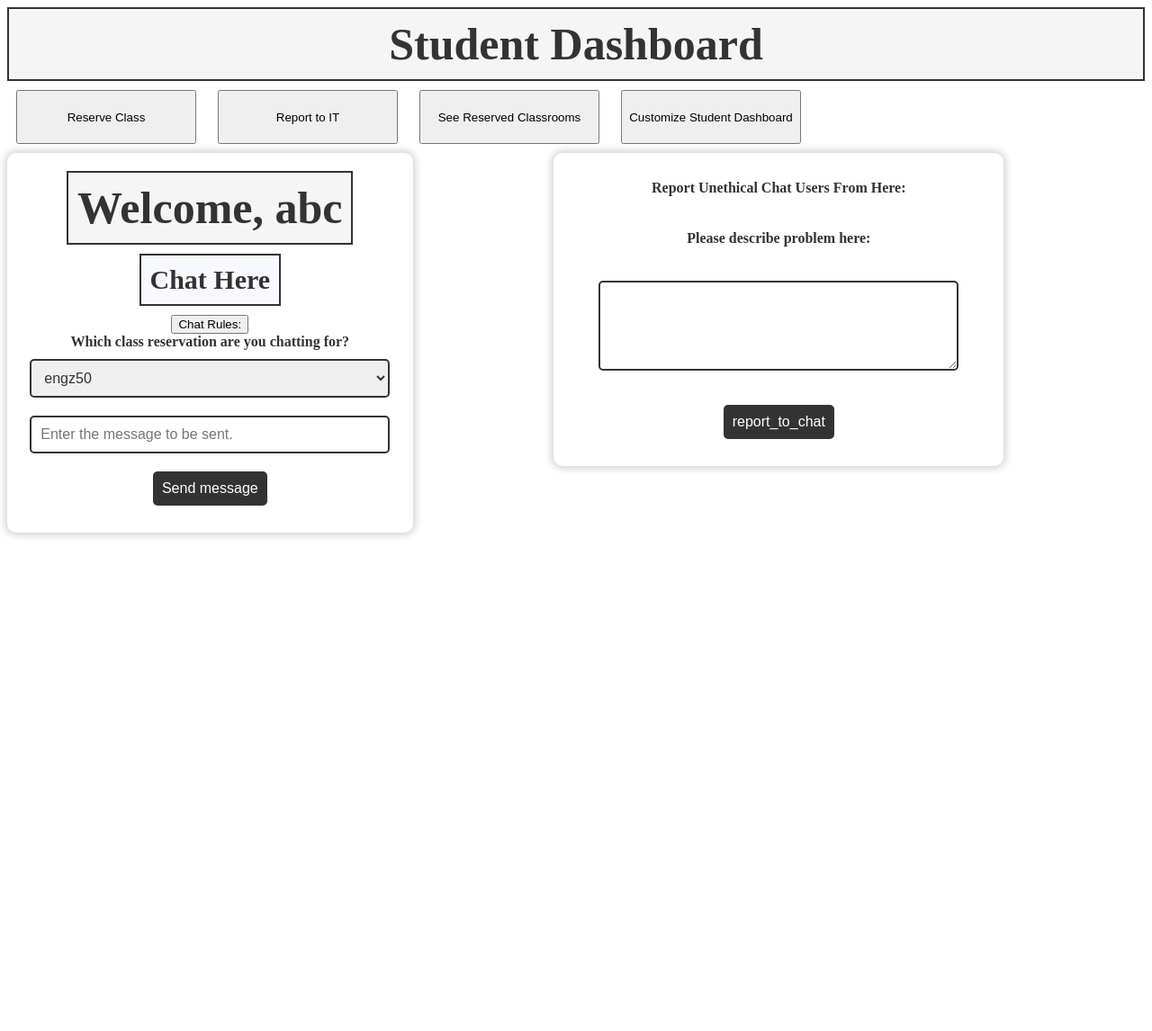
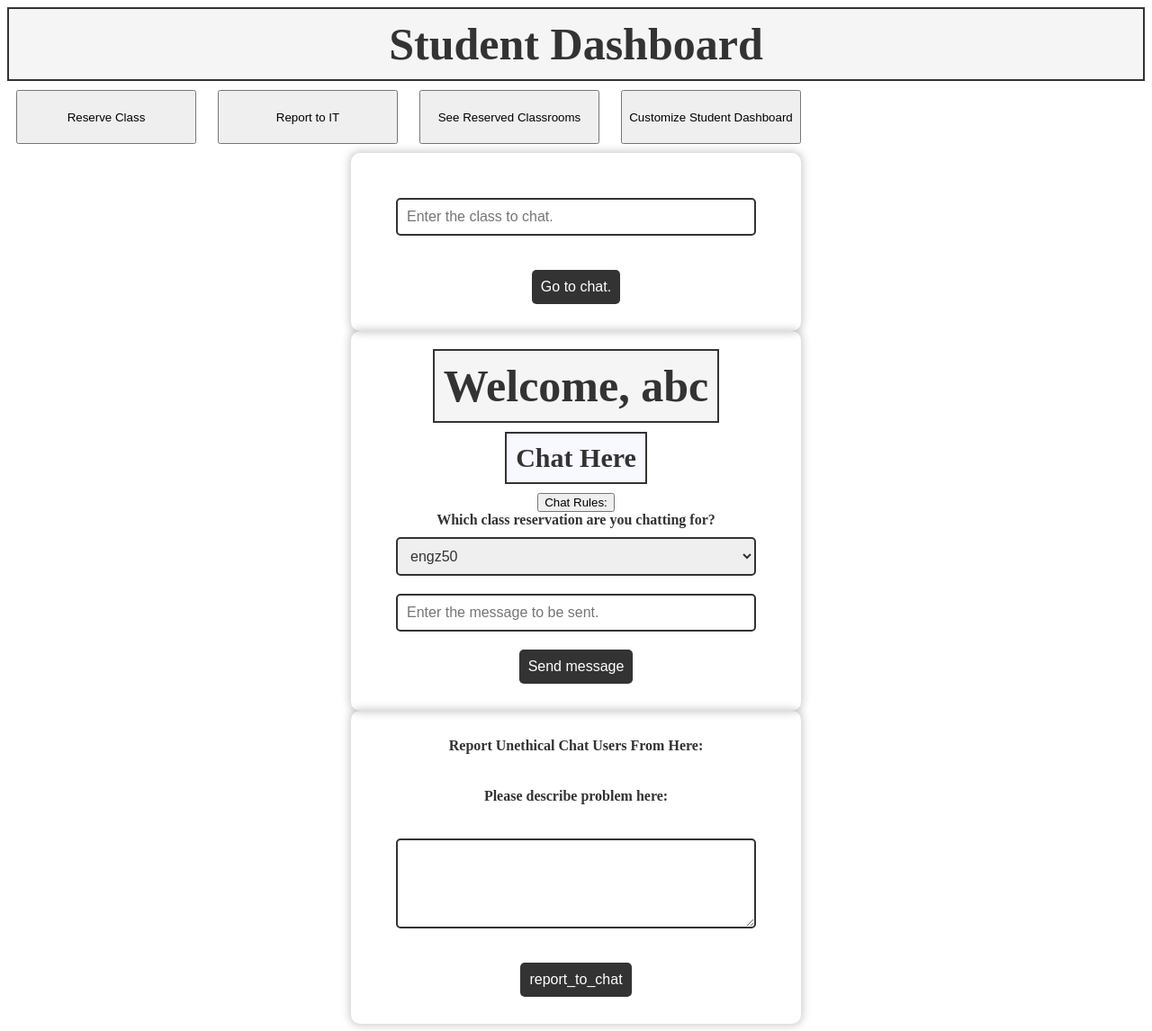
Before and after one commit to Baris000-eng/Comp491_Project, a Flask app: page /student_dashboard in a window 1280 px wide. Shown: the whole page at 90% size. Before the commit the page ends 597 px from the top, so only its background shows below. Run offline with Flask 2, Linux system fonts and the light colour scheme; a user stored in the database is signed in.

Commit message:
Chat page for every class opens in new page, the socket interface should be added

```diff
--- a/IT_Problems.txt
+++ b/IT_Problems.txt
@@ -16,3 +16,5 @@ Problem Description: asffsd
 Problem Description: asffsdasdfasdf
 
 Problem Description: saff
+
+Problem Description:
--- a/app.py
+++ b/app.py
@@ -250,5 +250,12 @@ def getIT():
     return render_template("student_dashboard.html", content=content)
 
 
+@app.route('/chat_action')
+def chat_action():
+    class_no = request.args.get("classroom")
+    session['classroom'] = class_no
+    return render_template("chat_room.html", class_no=class_no)
+
+
 if __name__ == '__main__':
     app.run(debug=True)
--- a/templates/student_dashboard.html
+++ b/templates/student_dashboard.html
@@ -112,6 +112,16 @@
 
 
         <!----------------Chat *-------------------------------------------------->
+        <div id="chatForm"></div>
+        <form action="chat_action">
+            <label for="Please select class to chat"></label>
+            <input type="text" name="classroom" placeholder="Enter the class to chat.">
+            <br>
+            <button type="submit">Go to chat.</button>
+        </form>
+    </div>
+
+
     <div id="chatForm">
         <form action="" method="POST" style="text-align:center;">
             <h1>Welcome, {{ session['username'] }}</h1>
```
Also changed, not shown: templates/chat_room.html (added, +23 -0 lines), students_signup_db.db. Lines whose indentation alone changed are shown as unchanged.
